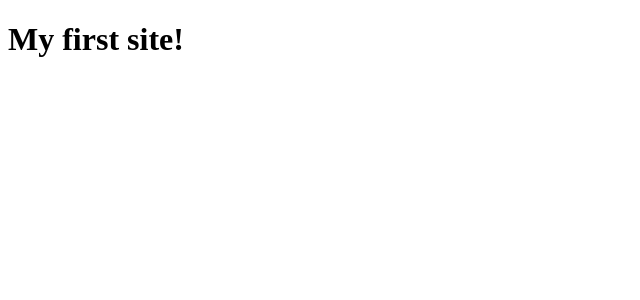
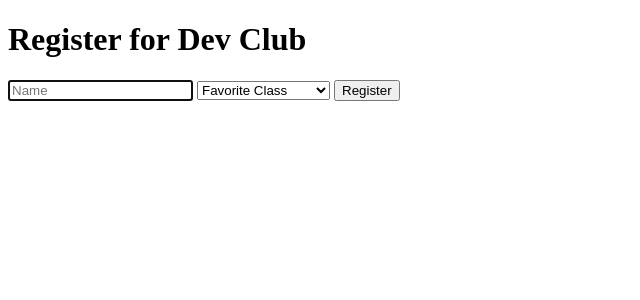
Before and after one commit to CoolCatVas/flask, a Flask app: page / in a window 1280 px wide. Shown: the top 300 px of the page, without its empty margins (0-640 px from the left). Run offline with Flask 2, Linux system fonts and the light colour scheme.

Commit message:
Flask Part 2

```diff
--- a/public/application.py
+++ b/public/application.py
@@ -1,11 +1,23 @@
-from flask import Flask, render_template, request
+from flask import Flask, redirect, render_template, request
 
 app = Flask(__name__)
+
+#Registered students
+students = []
 
 @app.route("/")    #[user].sites.tjhsst.edu/
 def root():
     return render_template("index.html")
 
-@app.route("/hello")   #[user].sites.tjhsst.edu/hello
-def hello():
-    return render_template("hello.html")
+@app.route("/registrants")   #[user].sites.tjhsst.edu/registrants
+def registrants():
+    return render_template("registered.html", students=students)
+
+@app.route("/register", methods=["POST"]) #[user].sites.tjhsst.edu/register
+def register():
+    name = request.form.get("name")
+    fav_class = request.form.get("class")
+    if not name or not fav_class:
+        return render_template("failure.html")
+    students.append("{} who likes {}".format(name, fav_class))
+    return redirect("/registrants")
--- /dev/null
+++ b/public/templates/failure.html
@@ -0,0 +1,5 @@
+{% extends "layout.html" %}
+
+{% block body %}
+    You must provide your name and favorite class!
+{% endblock %}
--- a/public/templates/index.html
+++ b/public/templates/index.html
@@ -1,6 +1,21 @@
 {% extends "layout.html" %}
 
 {% block body %}
-    <h1>My first site!</h1>
-
+    <h1>Register for Dev Club</h1>
+    <form action="/register" method="post">
+        <input autocomplete="off" autofocus
+        name="name" placeholder="Name"
+        type="text" />
+        <select name="class">
+            <option disabled selected value="">Favorite Class</option>
+            <option value="analog electronics">Analog Electronics</option>
+            <option value="math">TJ Math</option>
+            <option value="physics">Physics</option>
+            <option value="orchestra">Orchestra</option>
+            <option value="english">English</option>
+            <option value="history">History</option>
+            <option value="robotics">Robotics</option>
+        </select>
+        <input type="submit" value="Register" />
+    </form>
 {% endblock %}
--- a/public/templates/layout.html
+++ b/public/templates/layout.html
@@ -1,6 +1,7 @@
 <!DOCTYPE html>
-<html>
+<html lang="en">
   <head>
+      <meta name="viewport" content="initial-scale=1, width=device-width" />
     <meta charset="UTF-8">
     <title>Dev Club Flask!</title>
   </head>
```
Also changed, not shown: public/templates/registered.html (added, +9 -0 lines), 1 other file.
